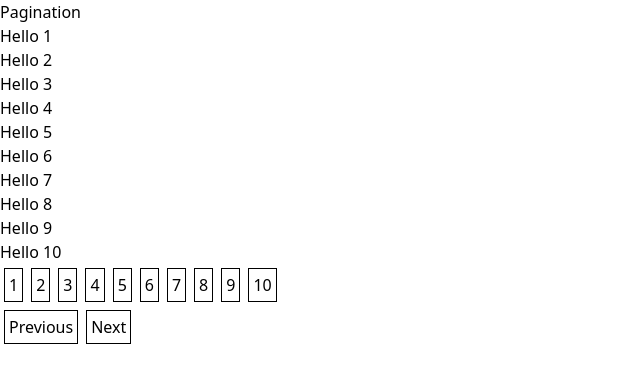
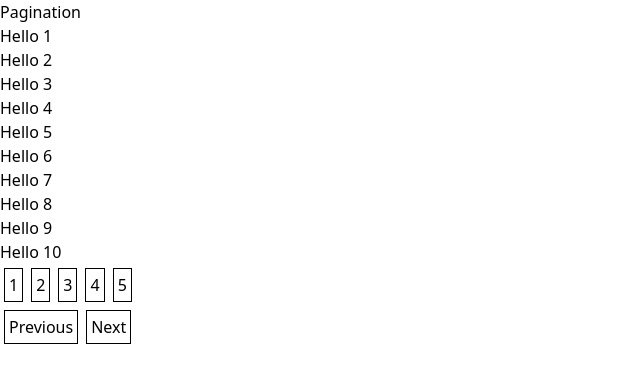
Before and after one commit to garg-anuj/New-React-Components, a React (Vite) app: page / in a window 1280 px wide. Shown: the top 372 px of the page, without its empty margins (0-640 px from the left). Built offline with nearby package versions, Linux system fonts and the light colour scheme.

Commit message:
enhancement pagination buttons

```diff
--- a/src/App.jsx
+++ b/src/App.jsx
@@ -5,7 +5,7 @@ import Pagination from "./components/Pagination";
 
 import "./App.css";
 
-const arr = Array.from({ length: 100 }, (_, idx) => idx + 1);
+const arr = Array.from({ length: 200 }, (_, idx) => idx + 1);
 
 function App() {
   const [data, setData] = useState(arr);
--- a/src/components/Pagination/Pagination.jsx
+++ b/src/components/Pagination/Pagination.jsx
@@ -2,6 +2,7 @@ import { useState } from "react";
 
 const PAGE_SIZE = 10;
 const DEFAULT_PAGE = 1;
+const MAX_BUTTON_DISPLAY = 6;
 
 const Pagination = ({ data, renderRow, pageSize = PAGE_SIZE }) => {
   const [currentPage, setCurrentPage] = useState(DEFAULT_PAGE);
@@ -12,6 +13,26 @@ const Pagination = ({ data, renderRow, pageSize = PAGE_SIZE }) => {
 
   const dataToShow = data.slice(startIndex, endIndex);
 
+  const pagesButtons = Array.from({ length: totalPages }, (_, index) => index);
+  const maxButtons = MAX_BUTTON_DISPLAY;
+
+  let buttonStartIndex = currentPage - Math.floor(maxButtons / 2);
+  let buttonEndIndex = currentPage + Math.floor(maxButtons / 2);
+
+  if (buttonStartIndex < 1) {
+    buttonStartIndex = 1;
+    buttonEndIndex = Math.min(totalPages, maxButtons);
+  }
+
+  if (buttonEndIndex > totalPages) {
+    buttonEndIndex = totalPages;
+    buttonStartIndex = Math.max(1, totalPages - maxButtons + 1);
+  }
+  console.log("buttonStartIndex == ", buttonStartIndex);
+  console.log("buttonEndIndex == ", buttonEndIndex);
+
+  const buttonToDisplay = pagesButtons.slice(buttonStartIndex, buttonEndIndex);
+  console.log(pagesButtons);
   const handlePaginationBtn = (pageNo) => setCurrentPage(pageNo);
   const previousBtn = () => setCurrentPage(currentPage - 1);
   const nextBtn = () => setCurrentPage(currentPage + 1);
@@ -27,14 +48,14 @@ const Pagination = ({ data, renderRow, pageSize = PAGE_SIZE }) => {
         );
       })}
       <div className="paginationBtnContainer">
-        {Array.from({ length: totalPages })?.map((_, idx) => {
+        {buttonToDisplay?.map((pageNumber) => {
           return (
             <button
               className="border p-1 m-1 cursor-pointer"
-              key={idx}
-              onClick={() => handlePaginationBtn(idx + 1)}
+              key={pageNumber}
+              onClick={() => handlePaginationBtn(pageNumber)}
             >
-              {idx + 1}
+              {pageNumber}
             </button>
           );
         })}
```
